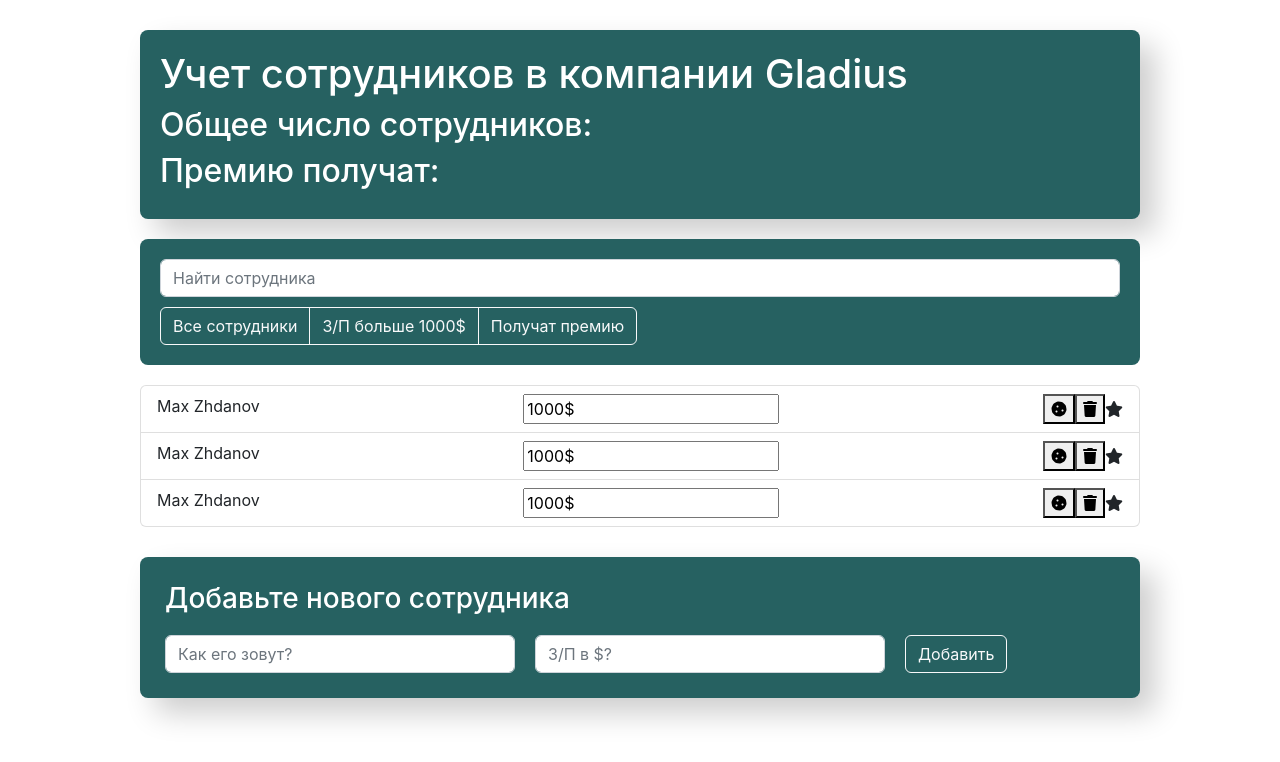
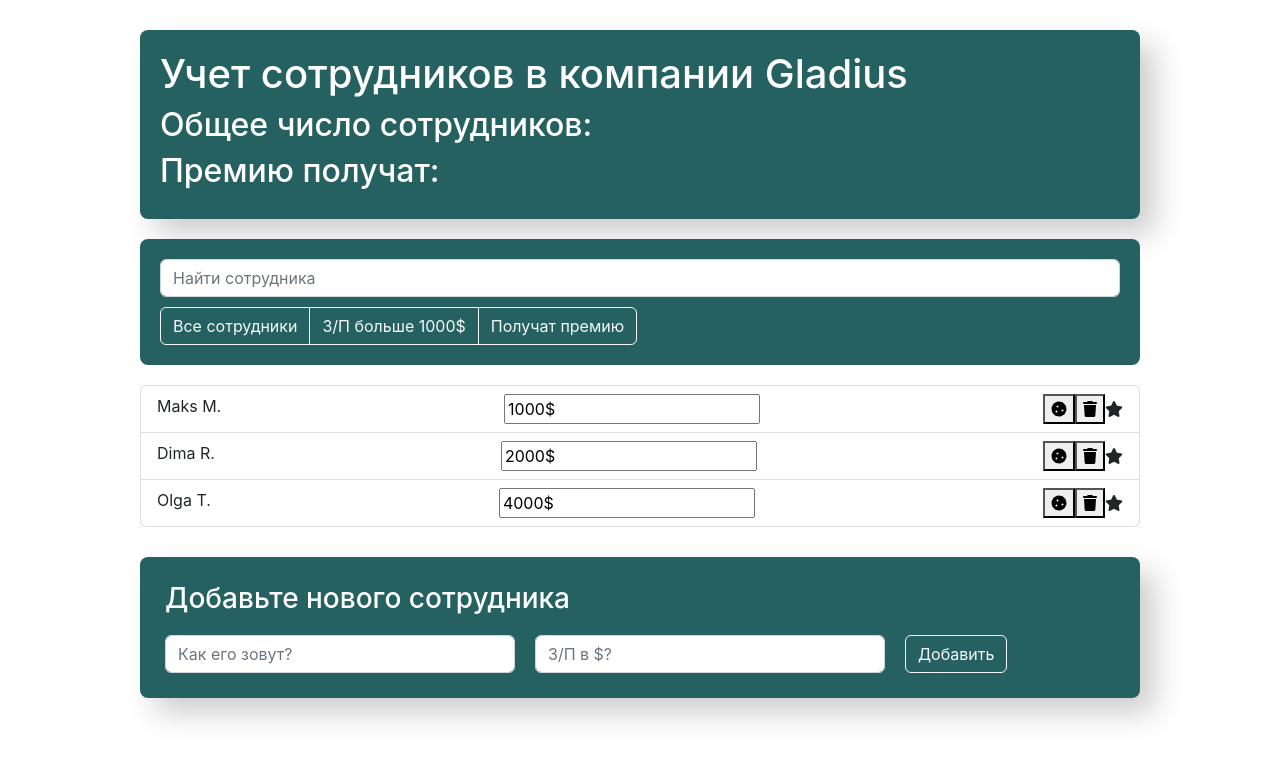
Before and after one commit to ZhdanovMaksAlex/employee-accounting, a React (Create React App) app: page / in a window 1280 px wide. Shown: the top 762 px of the page. Built offline with nearby package versions, Linux system fonts and the light colour scheme.

Commit message:
remove employee

```diff
--- a/src/components/all-employees/all-employees.jsx
+++ b/src/components/all-employees/all-employees.jsx
@@ -1,13 +1,26 @@
+import { useState } from 'react'
 import EveryEmployee from '../every-employee/every-employee'
+
 import './all-employees.scss'
 
 
-const AllEmployees = () => {
+const AllEmployees = ({data}) => {
+    const [users, setUsers] = useState(data);
+
+    const removeItem = id => {
+        setUsers(prevState => prevState.filter(el => el.id !== id))
+     }
+
+    let elem = users.map(item => {
+        const {id} = item
+        return(
+            <EveryEmployee {...item} key={id} deleteItem={() => removeItem(id)}/>
+        )
+    })
+
     return(
         <ul className="list-group">
-            <EveryEmployee/>
-            <EveryEmployee/>
-            <EveryEmployee/>
+             {elem}
         </ul>
     )
 }
--- a/src/components/app/app.jsx
+++ b/src/components/app/app.jsx
@@ -8,6 +8,12 @@ import './app.scss'
 
 
 const App = () => {
+    const data = [
+        {id: 1, name: "Maks M.", salary: 1000, status: true},
+        {id: 2, name: "Dima R.", salary: 2000, status: false},
+        {id: 3, name: "Olga T.", salary: 4000, status: true}
+    ]
+
     return(
         <div className="app">
             <AppInfo/>
@@ -15,7 +21,7 @@ const App = () => {
                     <SearchPanel/>
                     <AppFilter/>
                 </div>
-            <AllEmployees />
+            <AllEmployees data={data}/>
             <AddFrom />
         </div>
     )
--- a/src/components/every-employee/every-employee.jsx
+++ b/src/components/every-employee/every-employee.jsx
@@ -1,11 +1,11 @@
 import './every-employee.scss'
 
 
-const EveryEmployee  = () => {
+const EveryEmployee  = ({name,salary, deleteItem}) => {
     return (
         <li className="list-group-item d-flex justify-content-between">
-            <span className="list-group-item-label">Max Zhdanov</span>
-            <input type="text" className="list-group-item-input" defaultValue="1000$"/>
+            <span className="list-group-item-label">{name}</span>
+            <input type="text" className="list-group-item-input" defaultValue={salary + "$"}/>
 
             <div className='d-flex justify-content-center align-items-center'>
                 <button type="button"
@@ -14,7 +14,8 @@ const EveryEmployee  = () => {
                 </button>
 
                 <button type="button"
-                        className="btn-trash btn-sm">
+                        className="btn-trash btn-sm"
+                        onClick={() => deleteItem()}>
                     <i className="fas fa-trash"></i>
                 </button>
                 <i className="fas fa-star"></i>
```
